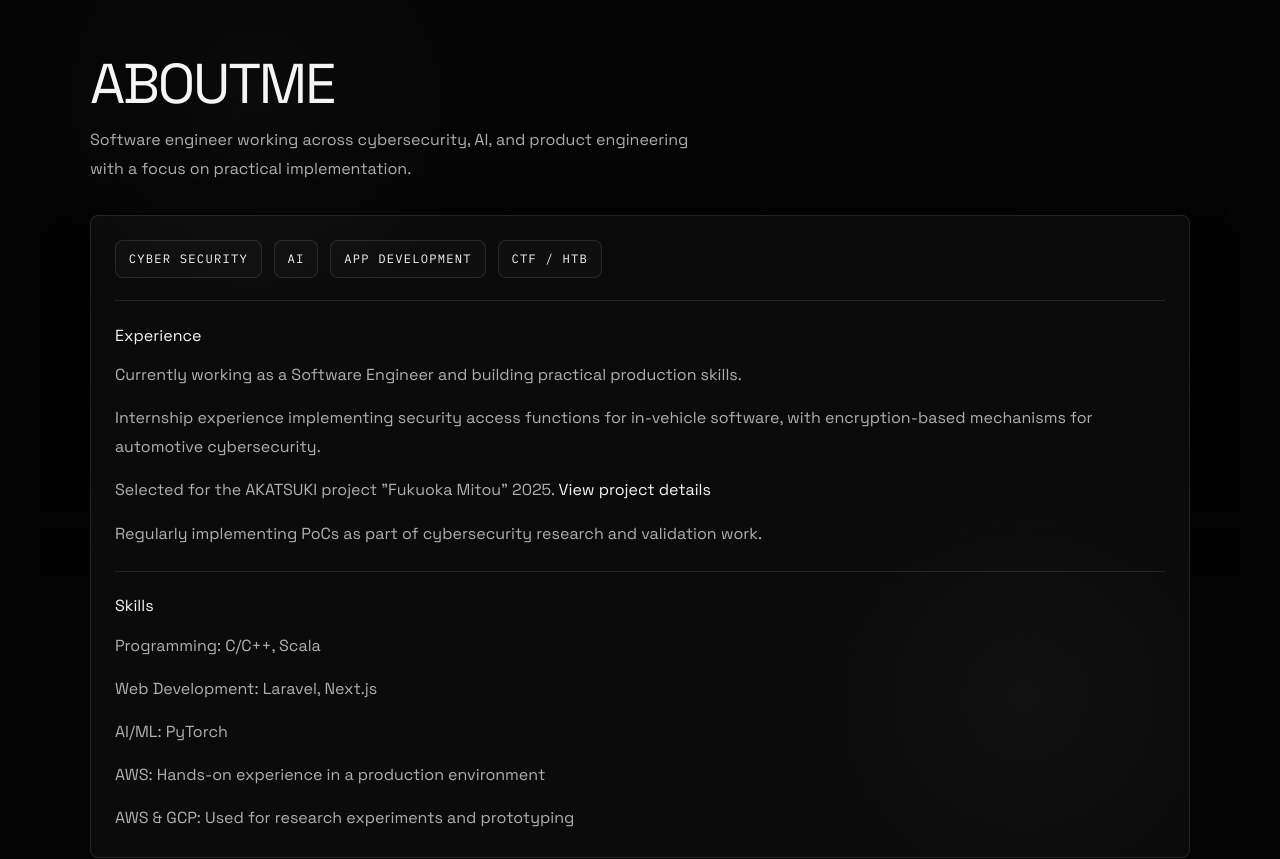
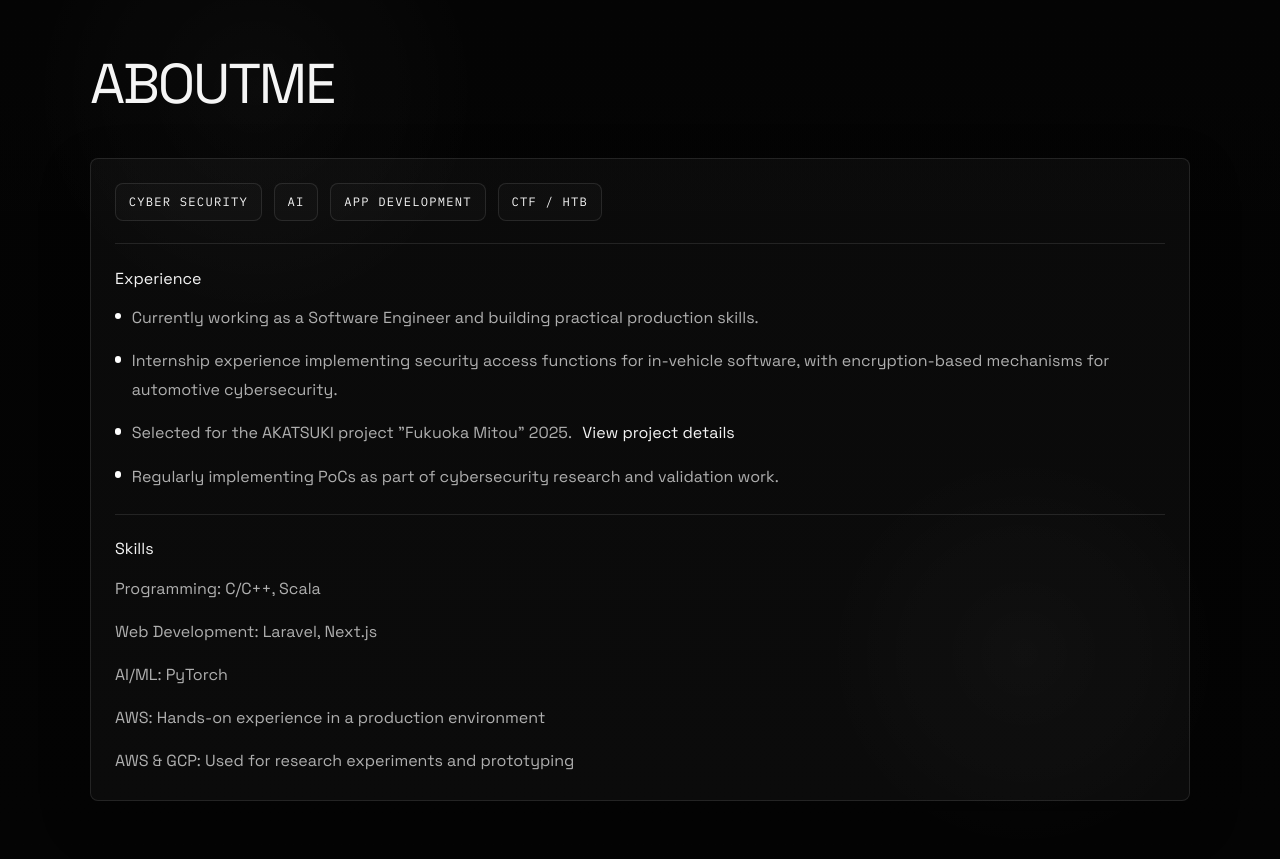
Before and after one commit to black-leg-nameko/portfolio, a React (Vite) app in the folder portfolio-spa/: page / in a window 1280 px wide. Shown: the part 840-1699 px from the top of the page. Built offline with nearby package versions, Linux system fonts and the light colour scheme.

Commit message:
Add mark on Experiences in ABOUTME

```diff
--- a/portfolio-spa/src/sections/About.tsx
+++ b/portfolio-spa/src/sections/About.tsx
@@ -19,10 +19,6 @@ export function About() {
 
       <div className="section-head">
         <h2 className="reveal typewriter">ABOUT ME</h2>
-        <p className="section-copy reveal">
-          Software engineer working across cybersecurity, AI, and product engineering with a focus
-          on practical implementation.
-        </p>
       </div>
 
       <div className="simple-panel reveal">
--- a/portfolio-spa/src/styles/main.css
+++ b/portfolio-spa/src/styles/main.css
@@ -397,6 +397,22 @@ img {
 .tech-list li {
   color: var(--muted);
   line-height: 1.8;
+}
+
+.about-list li {
+  display: flex;
+  gap: 0.65rem;
+  align-items: flex-start;
+}
+
+.about-list li::before {
+  content: '';
+  flex-shrink: 0;
+  width: 0.4rem;
+  height: 0.4rem;
+  margin-top: 0.55em;
+  border-radius: 50%;
+  background: #ffffff;
 }
 
 .about-list a {
```
